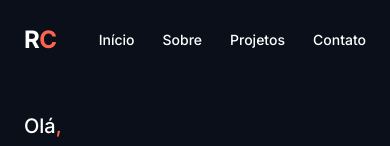
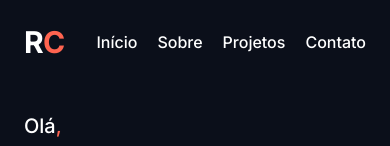
Before and after one commit to Raineriojr/portifolio, a Next.js app: page / in a window 390 px wide. Shown: the top 146 px of the page. Built offline with nearby package versions, Linux system fonts and the light colour scheme.

Commit message:
fix: font size

```diff
--- a/components/Footer.tsx
+++ b/components/Footer.tsx
@@ -22,7 +22,7 @@ const Footer: React.FC = () => {
           variants={contactItem}
           initial="hidden"
           whileInView="show"
-          className="text-brand-gray/60 text-sm"
+          className="text-brand-gray/60 text-sm text-center"
         >
           &copy; {new Date().getFullYear()} Rainério Costa. Todos os direitos
           reservados.
--- a/components/Navbar.tsx
+++ b/components/Navbar.tsx
@@ -32,17 +32,17 @@ const Navbar: React.FC = () => {
         </motion.div>
       </div>
       <div
-        className="flex sm:hidden text-2xl font-bold tracking-tight cursor-pointer"
+        className="flex sm:hidden text-3xl font-bold tracking-tight cursor-pointer"
         onClick={() => scrollToSection("início")}
       >
         R<div className="text-brand-coral">C</div>{" "}
       </div>
-      <div className="flex items-center space-x-7 sm:space-x-8">
+      <div className="flex items-center space-x-5 sm:space-x-8">
         {["Início", "Sobre", "Projetos", "Contato"].map((item) => (
           <button
             key={item}
             onClick={() => scrollToSection(item.toLowerCase())}
-            className="text-sm sm:text-base font-medium hover:text-brand-coral transition-colors"
+            className="text-base font-medium hover:text-brand-coral transition-colors"
           >
             {item}
           </button>
```
